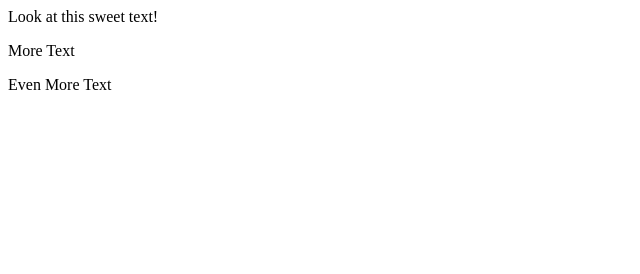
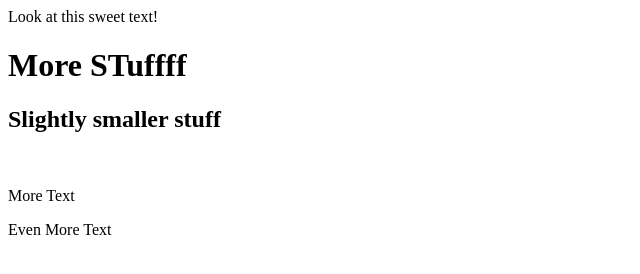
Before and after one commit to TeamPurple-BootCamp2019/Test_repo, a plain HTML site: page index.html in a window 1280 px wide. Shown: the whole page, without its empty margins (0-640 px from the left). Drawn offline with Linux system fonts and the light colour scheme.

Commit message:
added h1 and h2 tags

```diff
--- a/index.html
+++ b/index.html
@@ -8,6 +8,10 @@
 </head>
 <body>
     Look at this sweet text!
+
+    <h1>More STuffff</h1>
+    <h2>Slightly smaller stuff</h2>
+    <br>
     <p>More Text</p>
     <p>Even More Text</p>
 </body>
```
